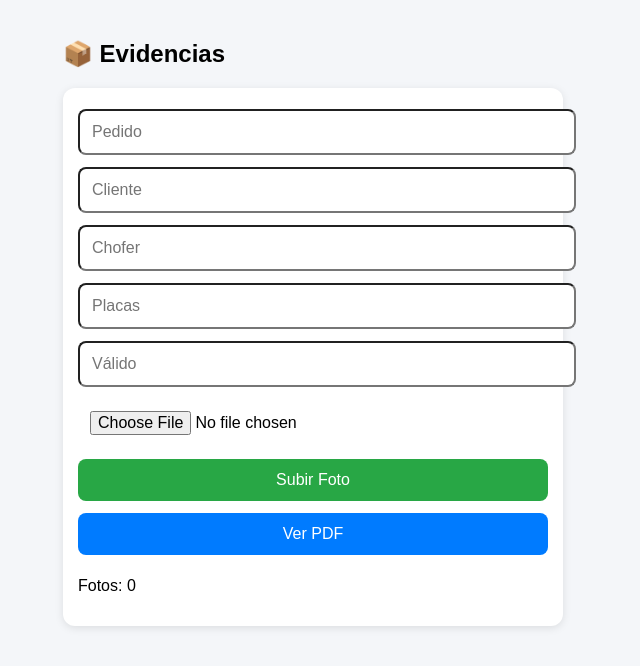
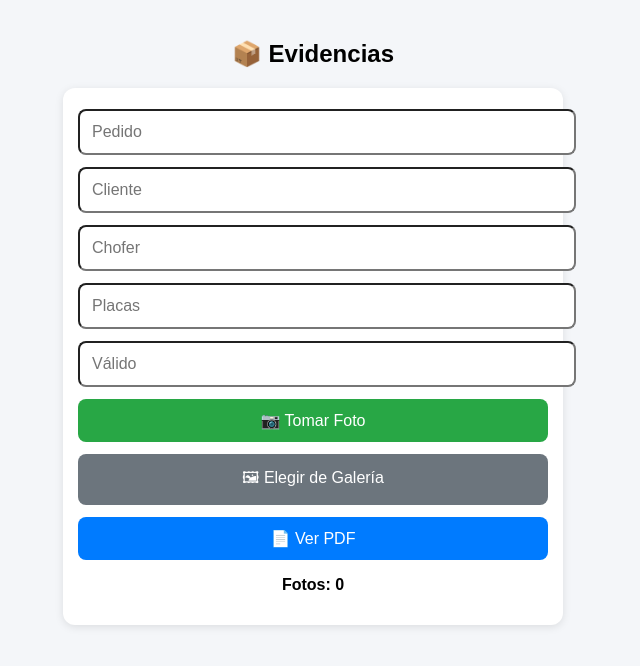
Before and after one commit to warehouseacatlan-cell/evidencia-app, a website: page index.html in a window 1280 px wide. Shown: the whole page, without its empty margins (327-967 px from the left). Drawn offline with Linux system fonts and the light colour scheme.

Commit message:
Update index.html

```diff
--- a/index.html
+++ b/index.html
@@ -18,6 +18,10 @@
       padding: 20px;
     }
 
+    h2 {
+      text-align: center;
+    }
+
     input, button {
       width: 100%;
       padding: 12px;
@@ -29,10 +33,15 @@
     button {
       border: none;
       color: white;
+      cursor: pointer;
     }
 
-    .btn-subir {
+    .btn-camara {
       background: #28a745;
+    }
+
+    .btn-galeria {
+      background: #6c757d;
     }
 
     .btn-pdf {
@@ -44,6 +53,17 @@
       padding: 15px;
       border-radius: 12px;
       box-shadow: 0px 2px 8px rgba(0,0,0,0.1);
+    }
+
+    #estado {
+      text-align: center;
+      margin-top: 10px;
+      font-weight: bold;
+    }
+
+    /* ocultamos inputs */
+    #fotoCamara, #fotoGaleria {
+      display: none;
     }
   </style>
 </head>
@@ -62,11 +82,14 @@
     <input type="text" id="placas" placeholder="Placas">
     <input type="text" id="valido" placeholder="Válido">
 
-    <!-- 🔥 INPUT ORIGINAL (EL QUE SÍ FUNCIONA) -->
-    <input type="file" id="foto" accept="image/*">
+    <!-- INPUTS -->
+    <input type="file" id="fotoCamara" accept="image/*" capture="environment">
+    <input type="file" id="fotoGaleria" accept="image/*">
 
-    <button class="btn-subir" onclick="subir()">Subir Foto</button>
-    <button class="btn-pdf" onclick="pdf()">Ver PDF</button>
+    <!-- BOTONES -->
+    <button class="btn-camara" onclick="abrirCamara()">📷 Tomar Foto</button>
+    <button class="btn-galeria" onclick="abrirGaleria()">🖼 Elegir de Galería</button>
+    <button class="btn-pdf" onclick="pdf()">📄 Ver PDF</button>
 
     <p id="estado">Fotos: 0</p>
 
@@ -75,12 +98,19 @@
 </div>
 
 <script>
-async function subir() {
+function abrirCamara() {
+  document.getElementById("fotoCamara").click();
+}
+
+function abrirGaleria() {
+  document.getElementById("fotoGaleria").click();
+}
+
+async function subirArchivo(file) {
   const pedido = document.getElementById("pedido").value;
-  const file = document.getElementById("foto").files[0];
 
   if (!pedido) return alert("Pedido requerido");
-  if (!file) return alert("Selecciona o toma una foto");
+  if (!file) return;
 
   const fd = new FormData();
 
@@ -90,6 +120,7 @@ async function subir() {
   fd.append("valido", document.getElementById("valido").value);
   fd.append("fotos", file);
 
+  try {
     const res = await fetch(`/api/pedido/${pedido}/fotos`, {
       method: "POST",
       body: fd
@@ -100,10 +131,24 @@ async function subir() {
     document.getElementById("estado").innerText =
       "Fotos: " + data.pedido.fotos.length;
 
-  document.getElementById("foto").value = "";
+    alert("Foto subida ✔");
 
-  alert("Foto subida ✔");
+  } catch (e) {
+    alert("Error al subir ❌");
   }
+}
+
+// cámara
+document.getElementById("fotoCamara").addEventListener("change", (e) => {
+  subirArchivo(e.target.files[0]);
+  e.target.value = "";
+});
+
+// galería
+document.getElementById("fotoGaleria").addEventListener("change", (e) => {
+  subirArchivo(e.target.files[0]);
+  e.target.value = "";
+});
 
 function pdf() {
   const pedido = document.getElementById("pedido").value;
```
Lines whose indentation alone changed are shown as unchanged.
